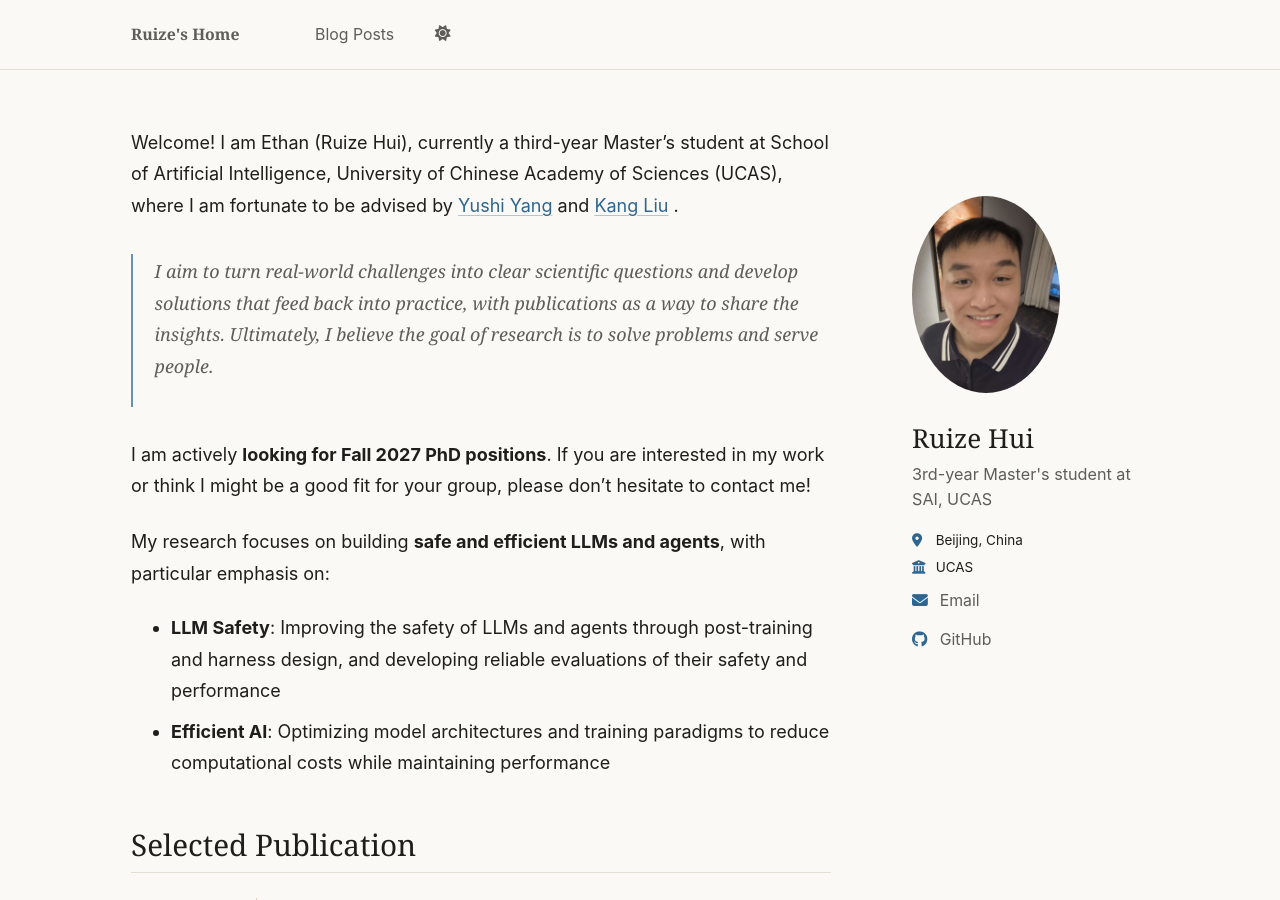
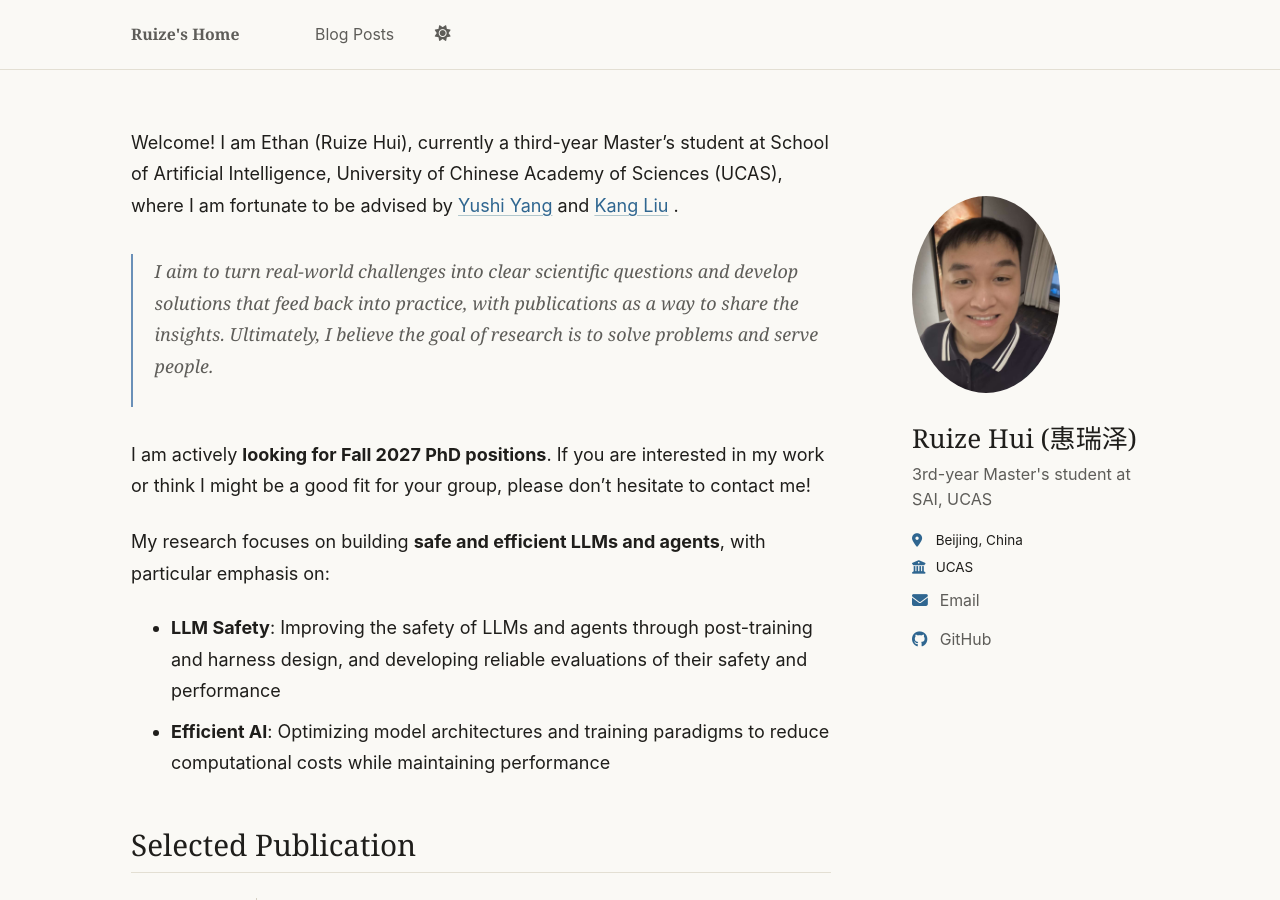
Before and after one commit to horizon0320/horizon0320.github.io, a Jekyll site: the page built from index.md, in a window 1280 px wide and 900 px high. Built offline with Jekyll 4.4.1, drawn with Linux system fonts in a browser that asks for light colours; a script that is not in the unit is left out.

Commit message:
Add Chinese name alongside English profile name

```diff
--- a/_config.yml
+++ b/_config.yml
@@ -18,7 +18,7 @@ author:
   avatar           : "profile-friendly.jpg"
   photo_detail     : "ccs-preparation.jpg"
   photo_caption    : "*This photo was taken before I started preparing for my CCS presentation."
-  name             : "Ruize Hui"
+  name             : "Ruize Hui (惠瑞泽)"
   pronouns         :                           # 可留空
   bio              : "3rd-year Master's student at SAI, UCAS"
   location         : "Beijing, China"
```
